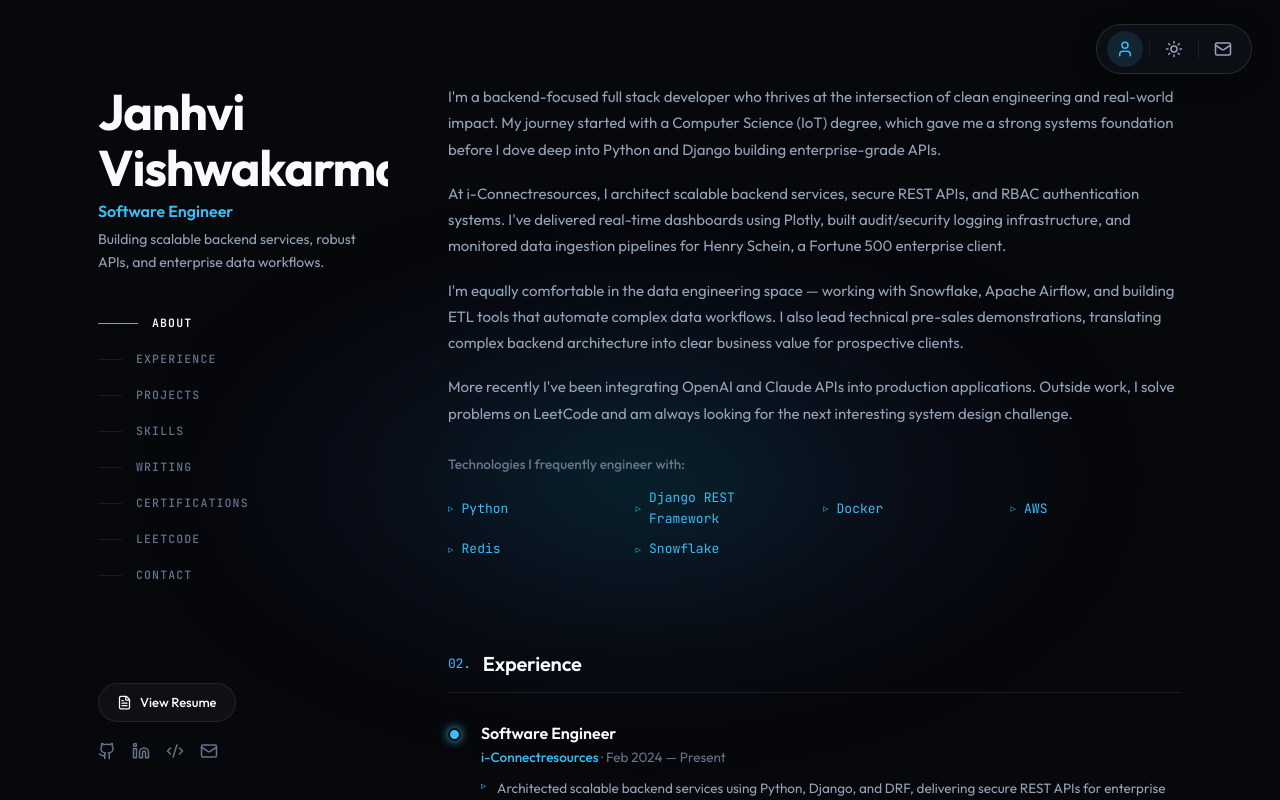
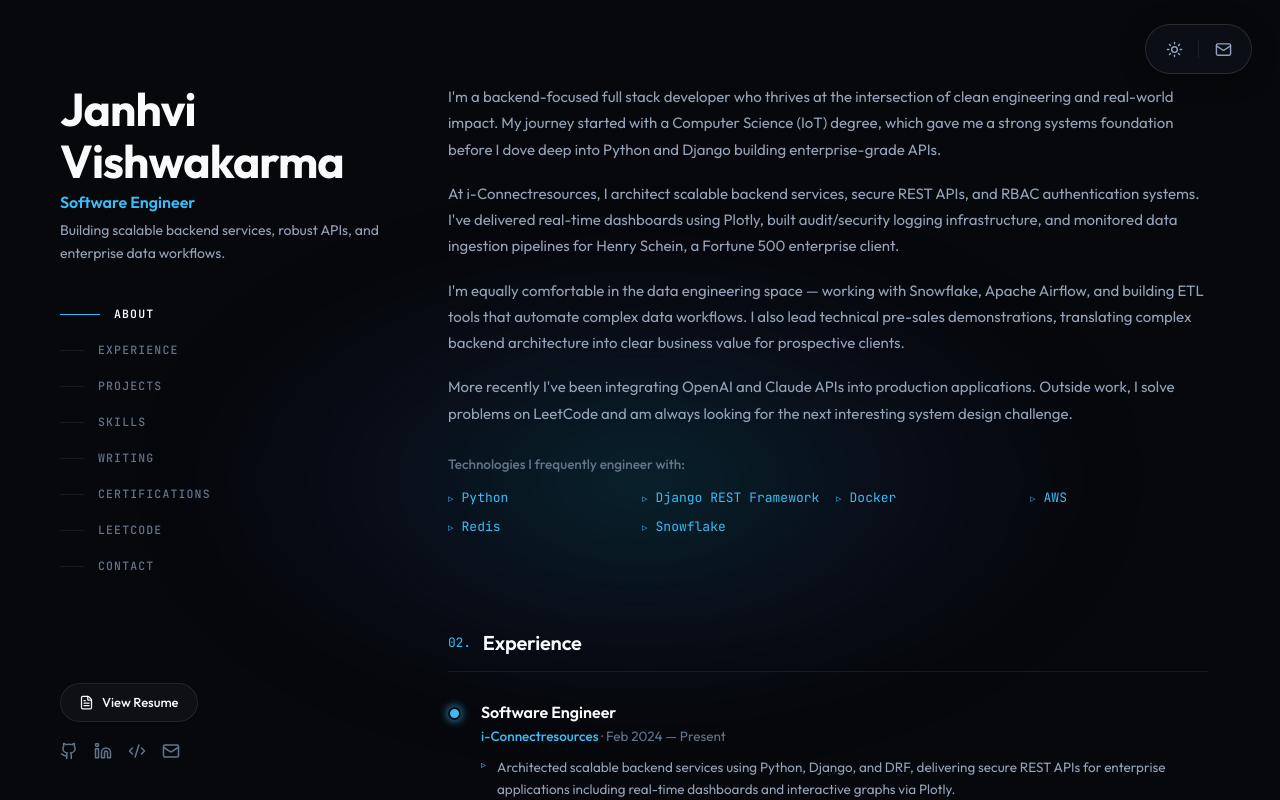
Before and after one commit to Janhvvi/janhvi-vishwakarma-portfolio, a React (Vite) app: page / in a window 1280 px wide. Shown: the top 800 px of the page. Built offline with nearby package versions, Linux system fonts and the light colour scheme.

Commit message:
left sidebar width

```diff
--- a/src/components/FloatingPill.jsx
+++ b/src/components/FloatingPill.jsx
@@ -1,13 +1,9 @@
 import { useState } from "react";
-import { User, Sun, Moon, Mail, Check } from "lucide-react";
+import { Sun, Moon, Mail, Check } from "lucide-react";
 import { personal } from "../data/portfolio";
 
 export default function FloatingPill({ isDark, toggleTheme }) {
   const [copied, setCopied] = useState(false);
-
-  const scrollToTop = () => {
-    window.scrollTo({ top: 0, behavior: "smooth" });
-  };
 
   const handleCopyEmail = () => {
     navigator.clipboard.writeText(personal.email);
@@ -18,16 +14,6 @@ export default function FloatingPill({ isDark, toggleTheme }) {
   return (
     <div className="pill-wrapper">
       <div className="pill">
-        {/* Profile / Scroll to Top */}
-        <div className="pill-item-wrapper">
-          <button className="pill-btn pill-btn--active" onClick={scrollToTop} aria-label="Scroll to top">
-            <User size={18} />
-          </button>
-          <span className="pill-tooltip">Top</span>
-        </div>
-
-        <div className="pill-divider" />
-
         {/* Dark / Light Mode Toggle */}
         <div className="pill-item-wrapper">
           <button
@@ -35,7 +21,7 @@ export default function FloatingPill({ isDark, toggleTheme }) {
             onClick={toggleTheme}
             aria-label={`Switch to ${isDark ? "Light" : "Dark"} mode`}
           >
-            {isDark ? <Sun size={18} /> : <Moon size={18} />}
+            {isDark ? <Sun size={17} /> : <Moon size={17} />}
           </button>
           <span className="pill-tooltip">{isDark ? "Light Mode" : "Dark Mode"}</span>
         </div>
@@ -45,7 +31,7 @@ export default function FloatingPill({ isDark, toggleTheme }) {
         {/* Copy Email */}
         <div className="pill-item-wrapper">
           <button className="pill-btn" onClick={handleCopyEmail} aria-label="Copy Email">
-            {copied ? <Check size={18} style={{ color: "var(--accent)" }} /> : <Mail size={18} />}
+            {copied ? <Check size={17} style={{ color: "var(--accent)" }} /> : <Mail size={17} />}
           </button>
           <span className="pill-tooltip">{copied ? "Copied!" : "Copy Email"}</span>
         </div>
--- a/src/index.css
+++ b/src/index.css
@@ -161,13 +161,13 @@ body {
 .profile-layout {
   position: relative;
   z-index: 1;
-  max-width: 1140px;
+  max-width: 1200px;
   min-height: 100vh;
   margin: 0 auto;
-  padding: 0 28px;
+  padding: 0 32px 0 20px;
   display: grid;
-  grid-template-columns: 290px 1fr;
-  gap: 60px;
+  grid-template-columns: 340px 1fr;
+  gap: 48px;
 }
 
 @media (max-width: 960px) {
@@ -219,12 +219,14 @@ body {
 }
 
 .sidebar-name {
-  font-size: clamp(36px, 4.2vw, 50px);
+  font-size: clamp(34px, 3.8vw, 46px);
   font-weight: 700;
   color: var(--text-primary);
-  letter-spacing: -0.025em;
+  letter-spacing: -0.02em;
   line-height: 1.12;
   font-family: var(--font-sans);
+  white-space: normal;
+  word-break: normal;
 }
 
 .sidebar-role {
```
